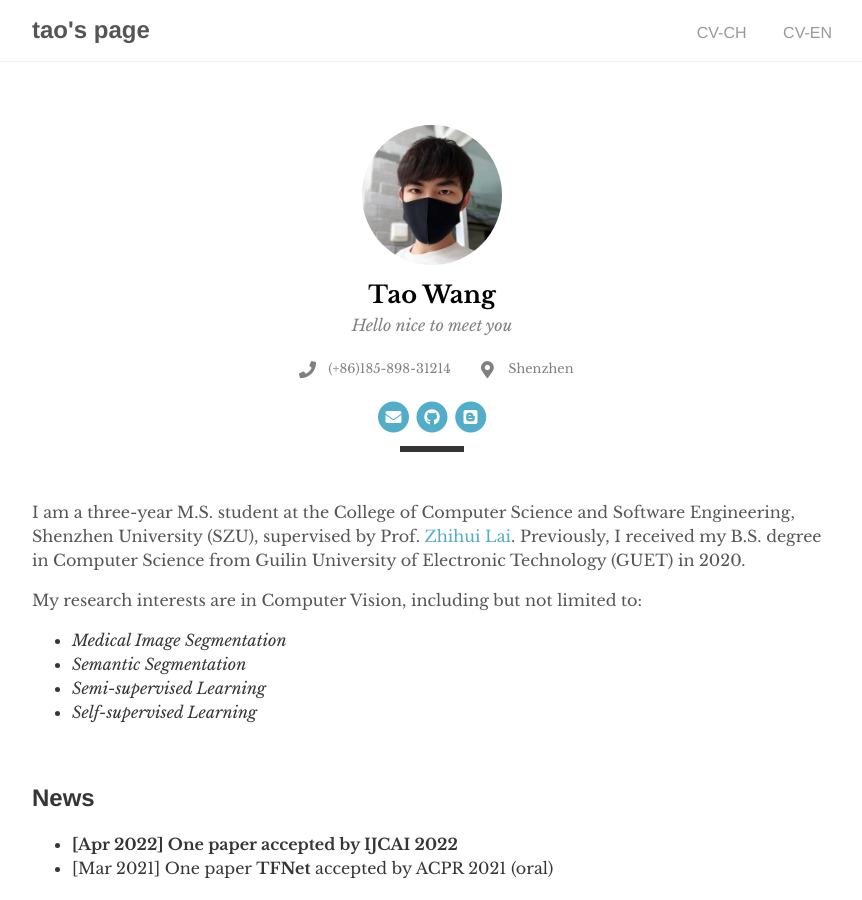
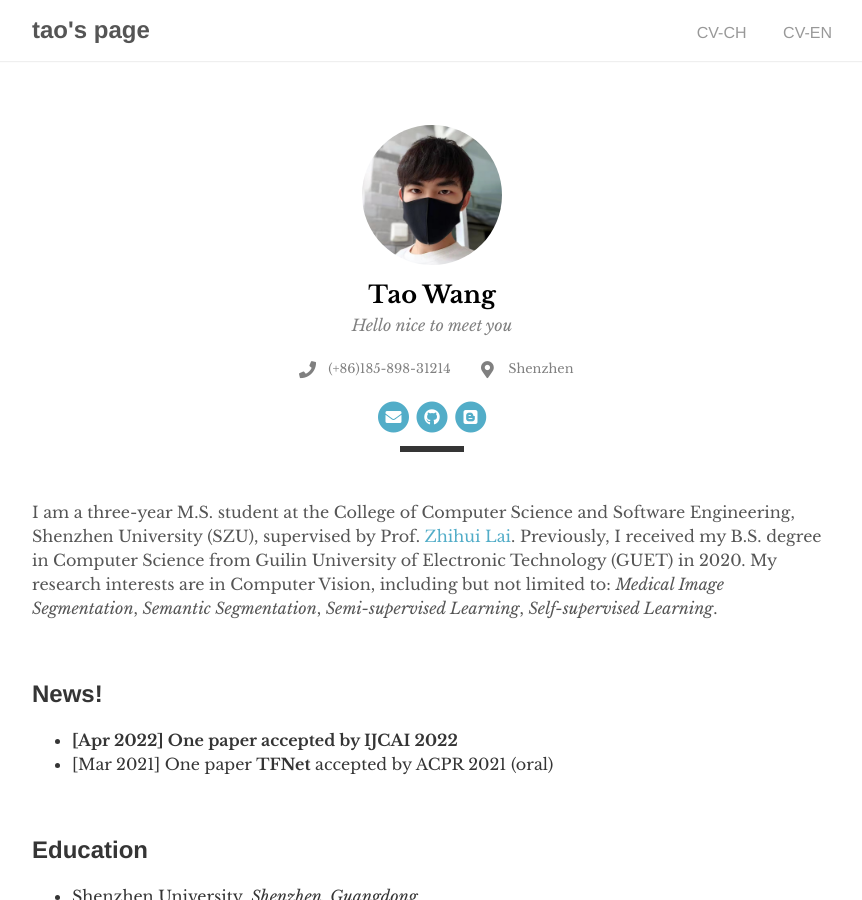
Before and after one commit to taovv/taovv.github.io, a Jekyll site: the page built from index.md, in a window 1280 px wide and 900 px high. Shown: the whole window, without its empty margins (208-1070 px from the left). Built offline with Jekyll 4.4.1, drawn with Linux system fonts in a browser that asks for light colours; a script that is not in the unit is left out; some of the changed text lies outside the part shown.

Commit message:
Update index.md

```diff
--- a/index.md
+++ b/index.md
@@ -7,17 +7,11 @@ layout: about
 I am a three-year M.S. student at the College of Computer Science and Software Engineering, Shenzhen University (SZU),
 supervised by Prof. <a href="https://www.scholat.com/laizhihui" target="_blank">Zhihui Lai</a>. Previously, I received my B.S. degree in Computer Science from
 Guilin University of Electronic Technology (GUET) in 2020.
-
-My research interests are in Computer Vision, including but
-not limited to:
-- _Medical Image Segmentation_
-- _Semantic Segmentation_
-- _Semi-supervised Learning_
-- _Self-supervised Learning_
+My research interests are in Computer Vision, including but not limited to: _Medical Image Segmentation_, _Semantic Segmentation_, _Semi-supervised Learning_, _Self-supervised Learning_.
 
 <br>
 
-## News
+## News!
 
 - <b>[Apr 2022] One paper accepted by IJCAI 2022</b><br>
 - [Mar 2021] One paper **TFNet** accepted by ACPR 2021 (oral)<br>
@@ -26,16 +20,14 @@ not limited to:
 
 ## Education
 
-Shenzhen University, <em>Shenzhen, Guangdong</em>
+- Shenzhen University, <em>Shenzhen, Guangdong</em><br>
+  Sep 2020 - now： Master's degree of Computer Science.<br>
+  GPA: 3.36/4.0, Ranking 12/76<br>
+  Interest: Medical Image Segmentation / Semi-supervised Learning
 
-- Sep 2020 - now： Master's degree of Computer Science.
-- GPA: 3.36/4.0, Ranking 12/76
-- Interest: Medical Image Segmentation / Semi-supervised Learning
-
-Guilin University of Electronic Technology, <em>Guilin, Guangxi</em>
-
-- Sep 2016 - Jun 2020： Bachelor's degree of Computer Science.
-- GPA: 90.37/100, Ranking 2/181
+- Guilin University of Electronic Technology, <em>Guilin, Guangxi</em><br>
+  Sep 2016 - Jun 2020： Bachelor's degree of Computer Science.<br>
+  GPA: 90.37/100, Ranking 2/181
 
 <br>
 
@@ -58,13 +50,9 @@ Guilin University of Electronic Technology, <em>Guilin, Guangxi</em>
 <b>Diagnosis and classification of multimodal breast tumors</b><br>
 <b>NSFC</b>, <em>Sep 2020 ~ now</em><br>
 Responsible for medical image segmentation algorithms in the project:
-- We collected and made two breast tumor ultrasound image data sets with segmentation annotations, and designed an
-ultrasound image segmentation model based on the two datasets. This work is in progress.
-- A feature fusion network based on transformer is studied. This method aims to solve the problem of discontinuity of
-lesion area in ultrasound images under supervision. This work is published in ACPR 2021 as oral presentation.
-- We study a medical image segmentation algorithm based on pixel contrastive learning in semi-supervised environment.
-This method uses uncertainty to guide pixels with high confidence for contrastive learning, so as to make efficient
-use of unmarked data to improve the performance of the model. This work was published in IJCAI-ECAI 2022.
+- <div style="text-align:justify;text-justify:inter-ideograph">We collected and made two breast tumor ultrasound image data sets with segmentation annotations, and designed an ultrasound image segmentation model based on the two datasets. This work is in progress.</div>
+- <div style="text-align:justify;text-justify:inter-ideograph">A feature fusion network based on transformer is studied. This method aims to solve the problem of discontinuity of lesion area in ultrasound images under supervision. This work is published in ACPR 2021 as oral presentation.</div>
+- <div style="text-align:justify;text-justify:inter-ideograph">We study a medical image segmentation algorithm based on pixel contrastive learning in semi-supervised environment. This method uses uncertainty to guide pixels with high confidence for contrastive learning, so as to make efficient use of unmarked data to improve the performance of the model. This work was published in IJCAI-ECAI 2022.</div>
 
 
 <br>
@@ -84,7 +72,7 @@ use of unmarked data to improve the performance of the model. This work was publ
 
 ## Selected Awards & Scholarships
 
-- [2021] <b>"Huawei Cup" China Post-Graduate Mathematical Contest in Modeling, _Second Prize_</b> [<a href="https://taovv.github.io/assets/math_model.pdf" target="_blank">Paper</a>]
+- [2021] <font size=5><b>"Huawei Cup" China Post-Graduate Mathematical Contest in Modeling, _Second Prize_</b> [<a href="https://taovv.github.io/assets/math_model.pdf" target="_blank">Paper</a>]</font>
 - [2018] "Lanqiao Cup" National Software and Information Technology Professional
   Talent Competition, _Third Prize_
 - [2018] "Internet +" College Students Innovation and Entrepreneurship Competition, _Second Prize_
```
